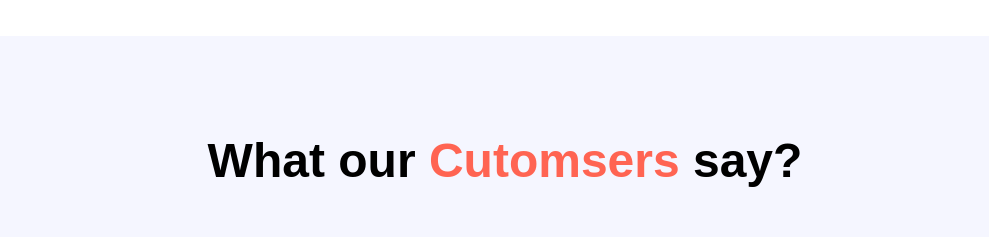
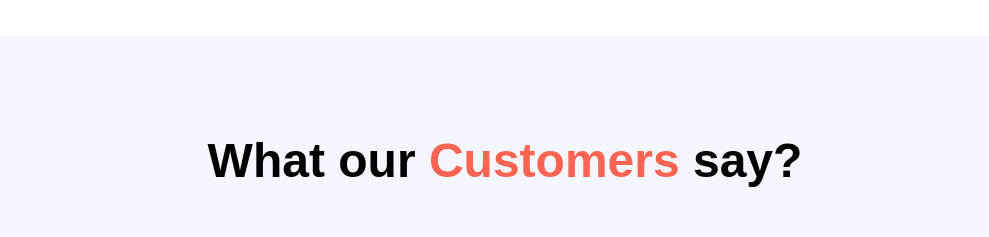
Before and after one commit to CoderLovely08/Web-Clones, a React (Vite) app in the folder Nike Clone/: page / in a window 1280 px wide. Shown: the part 3960-4197 px from the top of the page, without its empty margins (135-1124 px from the left). Built offline with nearby package versions, Linux system fonts and the light colour scheme; a web font is replaced by a local one.

Commit message:
Typo fix

```diff
--- a/Nike Clone/src/sections/CustomerReviews.jsx
+++ b/Nike Clone/src/sections/CustomerReviews.jsx
@@ -6,7 +6,7 @@ const CustomerReviews = () => {
   return (
     <section className="max-container">
       <h3 className="font-palanquin text-center font-bold  text-4xl">
-        What our <span className="text-coral-red">Cutomsers</span> say?
+        What our <span className="text-coral-red">Customers</span> say?
       </h3>
       <p className="info-text m-auto mt-4 max-w-lg text-center"></p>
       <div className="mt-24 flex flex-1 justify-evenly items-center max-lg:flex-col gap-14">
```
